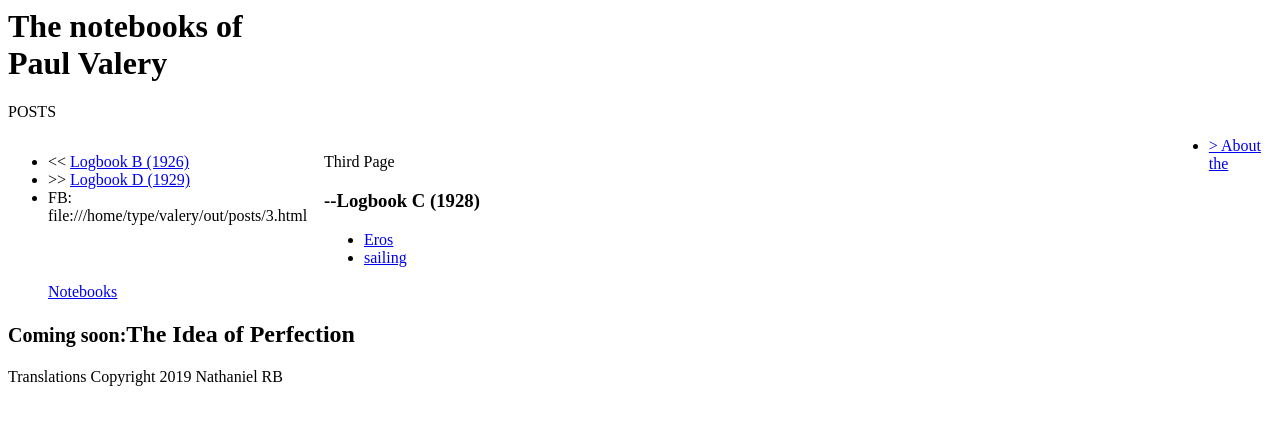
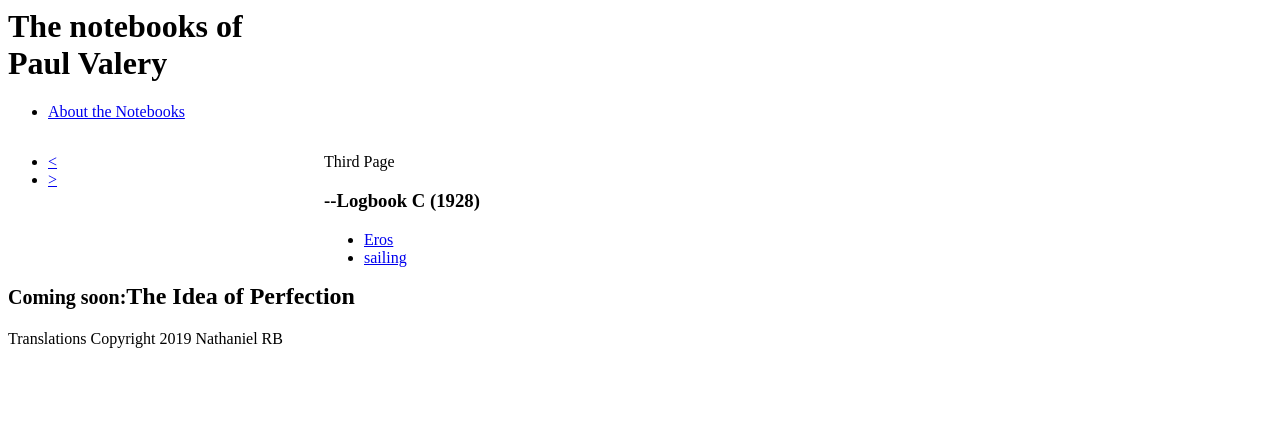
Before and after one commit to nathanielrb/paulvalery, a plain HTML site: page out/posts/3.html in a window 1280 px wide. Drawn offline with Linux system fonts and the light colour scheme; files that its build step writes are made by us from their sources; files whose address does not match are found by name.

Commit message:
Renaming

```diff
--- a/out/posts/3.html
+++ b/out/posts/3.html
@@ -2,20 +2,25 @@
 <html>
   <head>
     <title>Logbook C (1928) | The Notebooks of Paul Valery</title>
-    <link rel="stylesheet" type="text/css" href="site.css" />
+    <link rel="stylesheet" type="text/css" href="file:///home/type/valery/out/static/site.css" />
   </head>
   <body>
     <div>
       <div>
         <h1>The notebooks of<br />Paul Valery</h1>
       </div>
+      <ul class="nav"><li>
+        <a href="file:///home/type/valery/out/about.html">About the Notebooks</a>
+      </li></ul>
       <div class="columns">
-        <p>POSTS</p>
         <div class="column left">
           <ul class="nav">
-            <li>&lt;&lt; <a href="file:///home/type/valery/out/posts/2.html">Logbook B (1926)</a></li>
-            <li>&gt;&gt; <a href="file:///home/type/valery/out/posts/4.html">Logbook D (1929)</a></li>
-            <li class="facebook">FB: file:///home/type/valery/out/posts/3.html</li>
+            <li>
+              <a href="file:///home/type/valery/out/posts/2.html">&lt;</a>
+            </li>
+            <li>
+              <a href="file:///home/type/valery/out/posts/4.html">&gt;</a>
+            </li>
           </ul>
         </div>
         <div class="column right">
@@ -33,11 +38,6 @@
           </ul>
         </div>
       </div>
-      <ul><li>
-        <a href="file:///home/type/valery/out/about.html">
-          <span>&gt; About the Notebooks</span>
-        </a>
-      </li></ul>
       <h2><small>Coming soon:</small>The Idea of Perfection</h2>
       <p class="copyright">Translations Copyright 2019 Nathaniel RB</p>
     </div>
```
Also changed, not shown: out/about.html (+4 -6 lines), out/index.html (+4 -6 lines), out/posts/1.html (+7 -8 lines), out/posts/2.html (+10 -10 lines), out/posts/4.html (+10 -10 lines), out/posts/5.html (+7 -8 lines), 2 other files.
